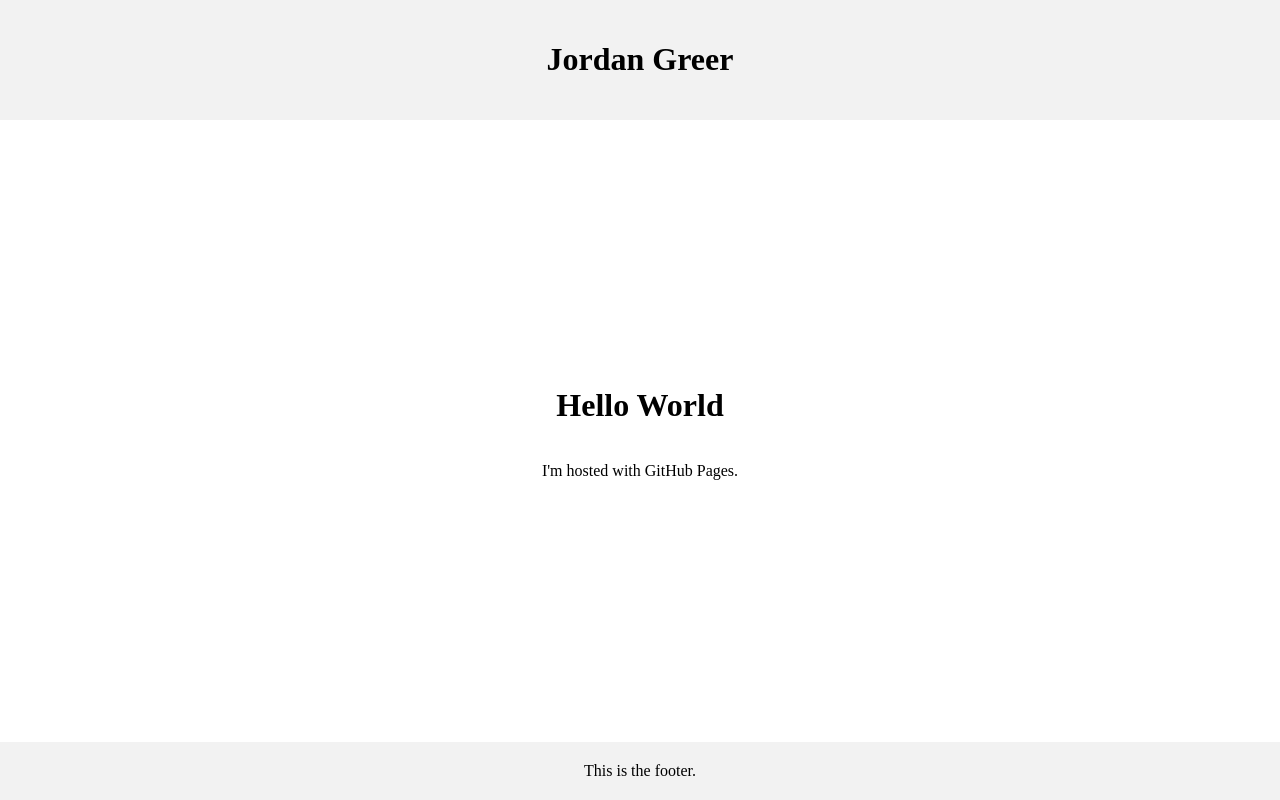
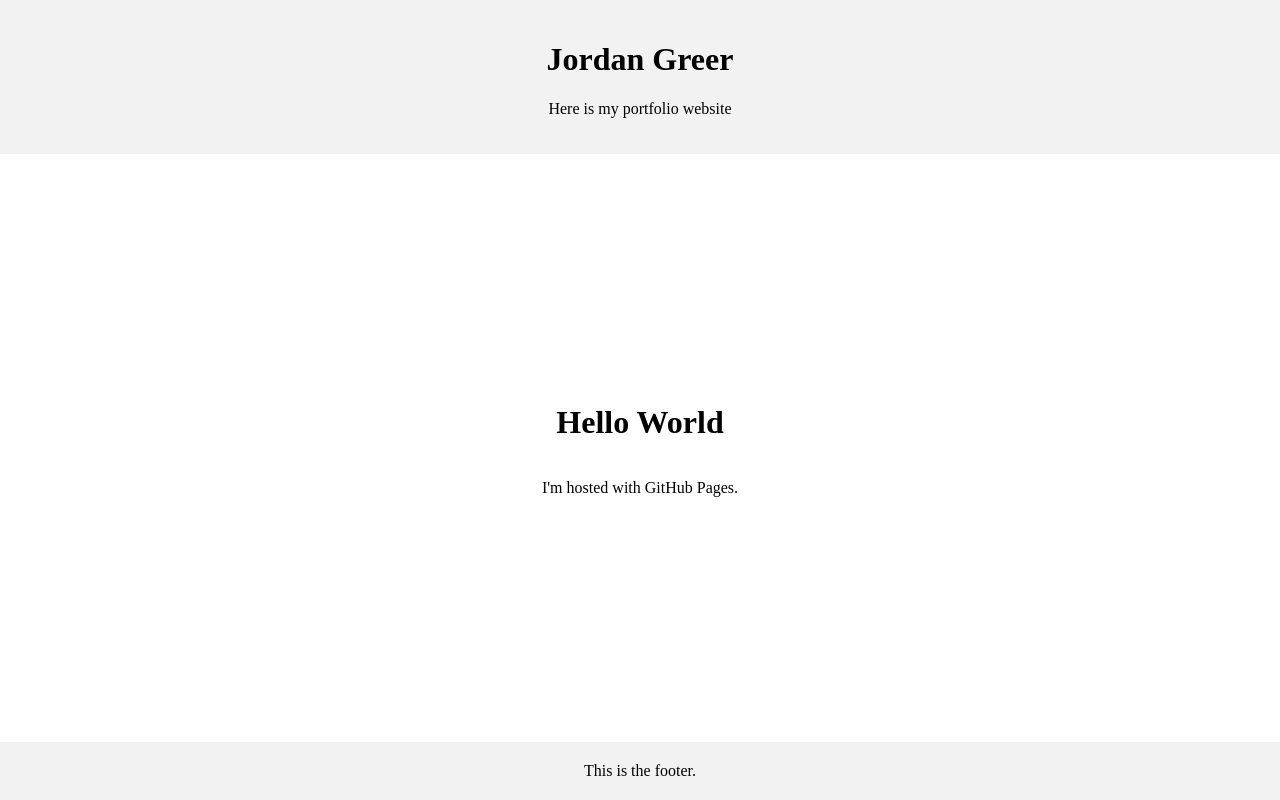
Before and after one commit to jwgreer/jordangreer, a plain HTML site: page index.html in a window 1280 px wide. Drawn offline with Linux system fonts and the light colour scheme.

Commit message:
Update index.html

```diff
--- a/index.html
+++ b/index.html
@@ -8,6 +8,7 @@
 <body>
 <header>
     <h1>Jordan Greer</h1>
+    <p>Here is my portfolio website</p>
 </header>
 <main>
     <h1>Hello World</h1>
```
